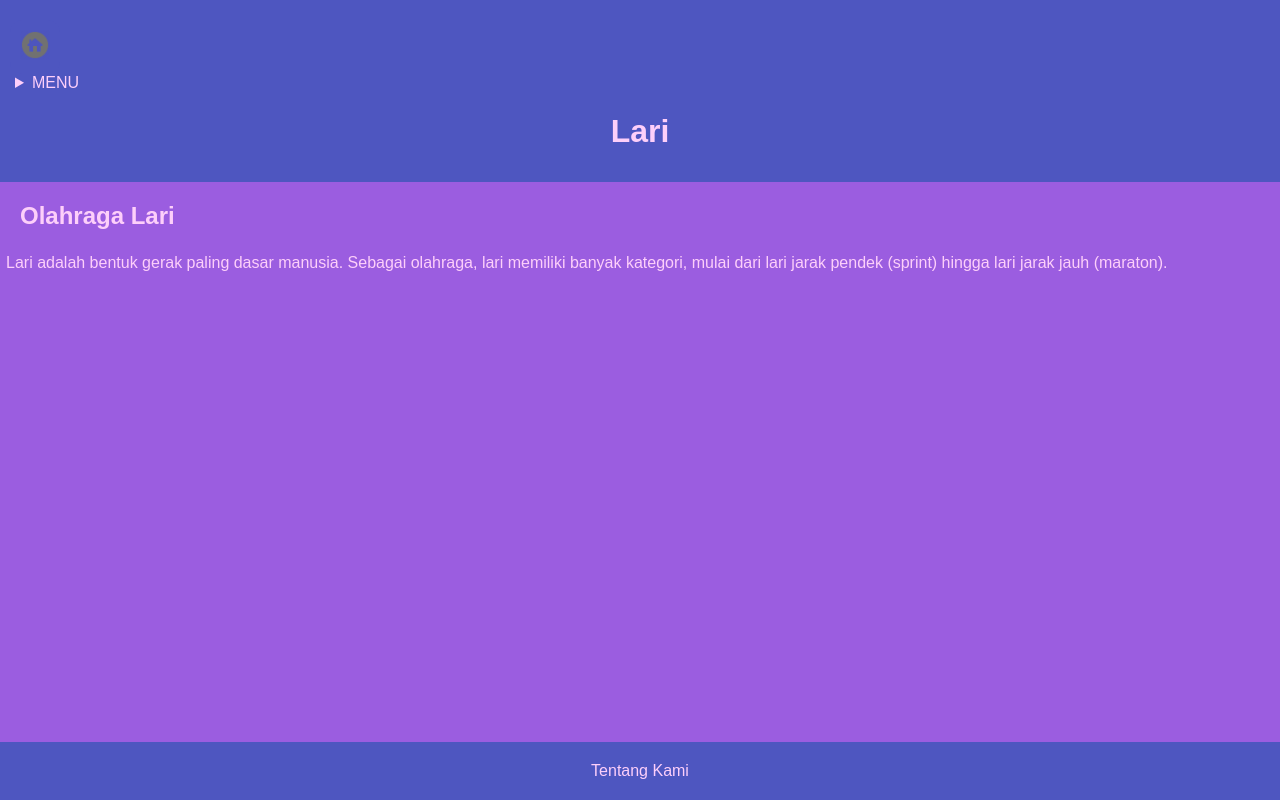
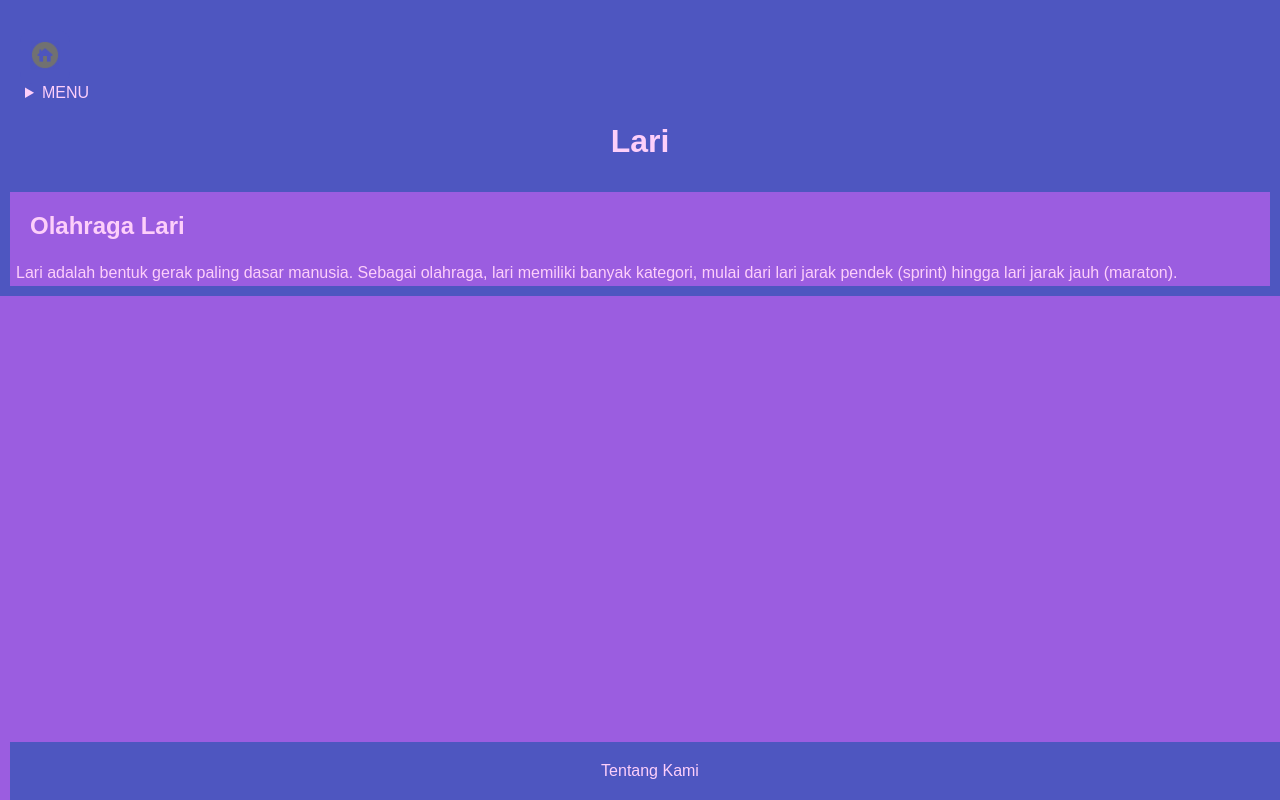
Before and after one commit to IqbalWae/Kelompok8, a plain HTML site: page lari.html in a window 1280 px wide. Drawn offline with Linux system fonts and the light colour scheme.

Commit message:
tambah boder

```diff
--- a/lari.html
+++ b/lari.html
@@ -15,6 +15,7 @@
         margin: auto;
         height: 100%;
         padding: 0px;
+        border: #4E56C0 solid 10px;
     }
     .container {
         background-color: #4E56C0;
```
